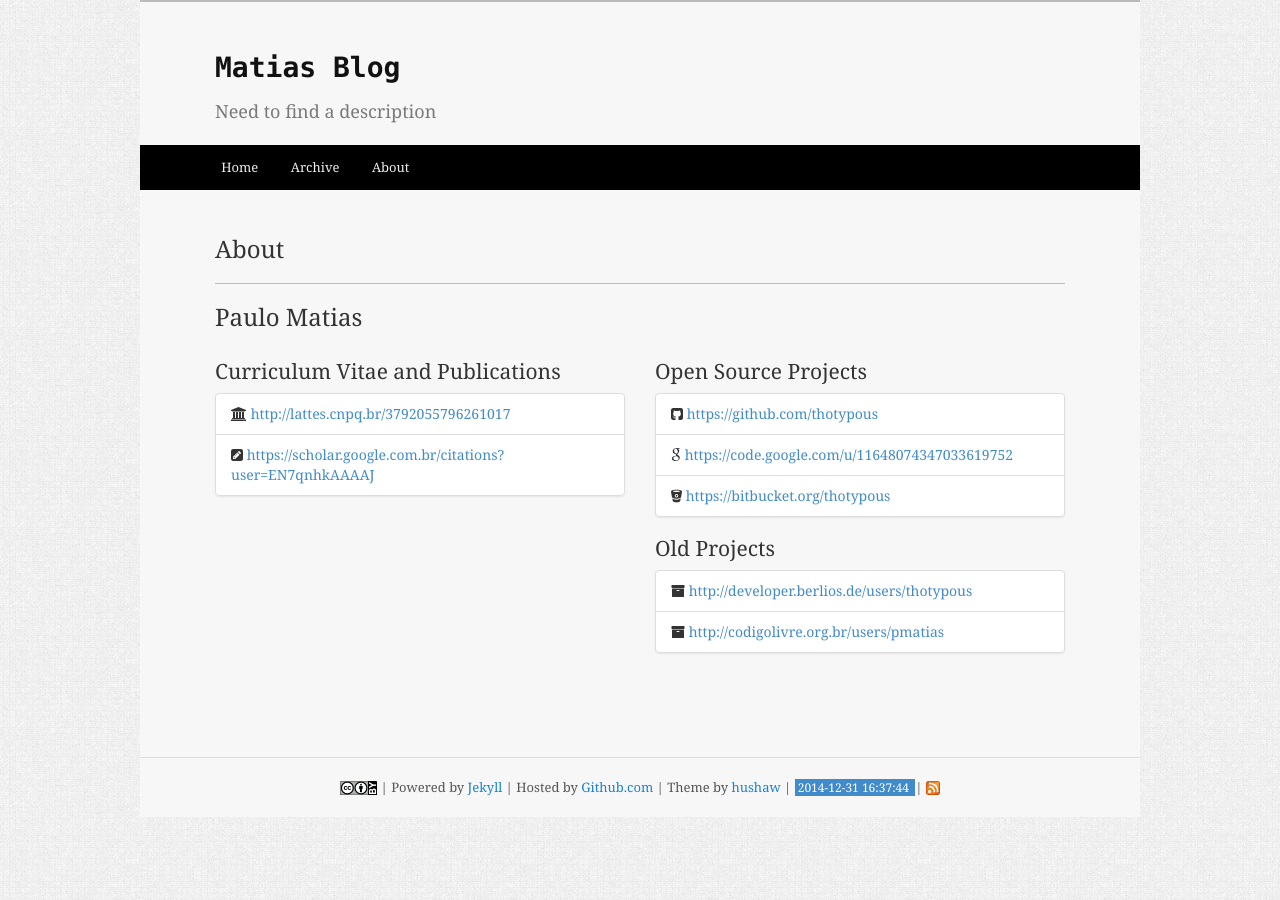
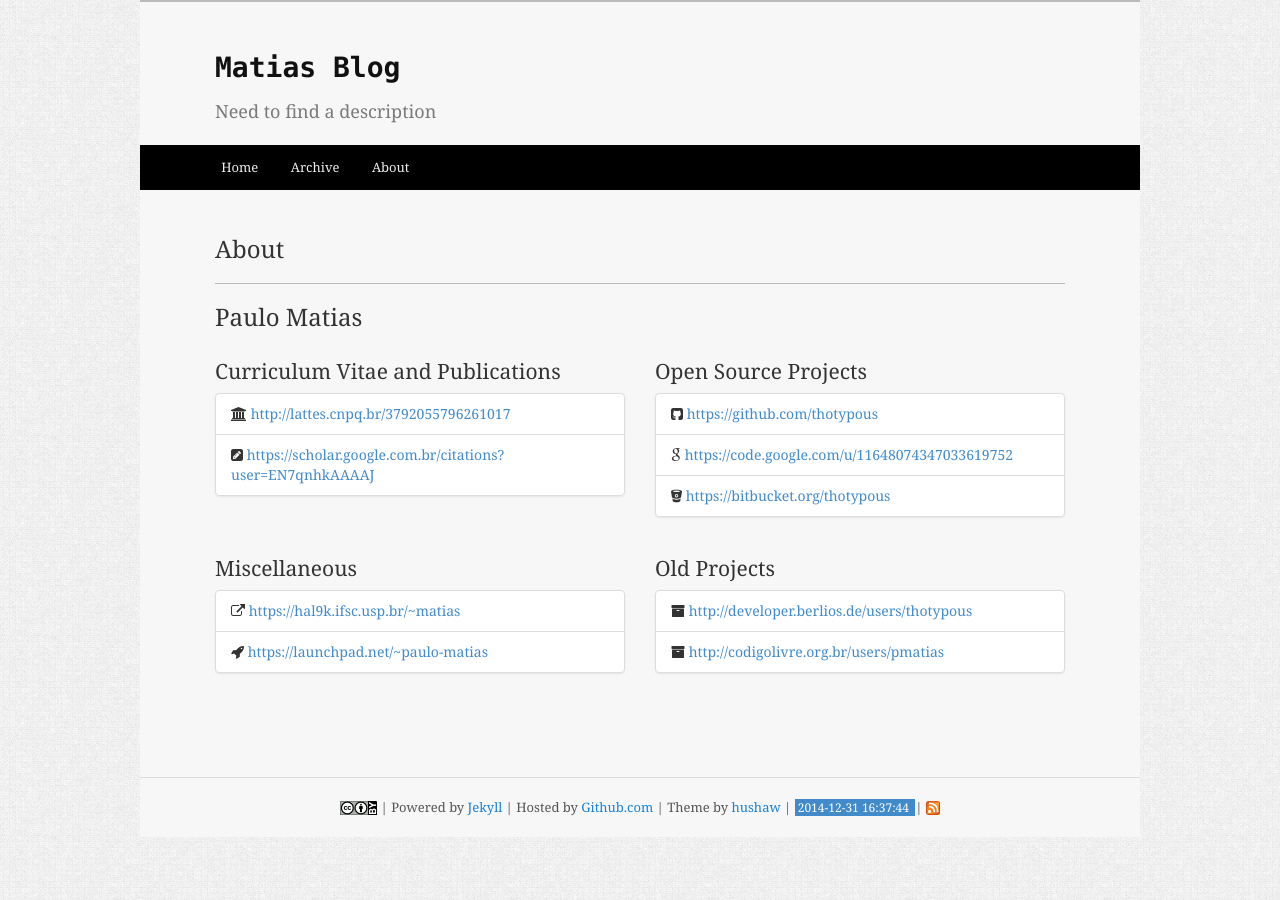
Before and after one commit to thotypous/thotypous.github.io, a Jekyll site: the page built from about.html, in a window 1280 px wide. Built offline with Jekyll 4.4.1, drawn with Linux system fonts in a browser that asks for light colours; comment, search, counter and statistics services are not loaded.

Commit message:
Add Miscellaneous section to About page

```diff
--- a/about.html
+++ b/about.html
@@ -35,6 +35,23 @@ title: About
                     <a href="https://bitbucket.org/thotypous" target="_blank">https://bitbucket.org/thotypous</a>
                 </li>
             </ul>
+        </div>
+    </div>
+    <div class="row">
+        <div class="col-md-6">
+            <h3>Miscellaneous</h3>
+            <ul class="list-group">
+                <li class="list-group-item">
+                    <i class="fa fa-external-link"></i>
+                    <a href="https://hal9k.ifsc.usp.br/~matias" target="_blank">https://hal9k.ifsc.usp.br/~matias</a>
+                </li>
+                <li class="list-group-item">
+                    <i class="fa fa-rocket"></i>
+                    <a href="https://launchpad.net/~paulo-matias" target="_blank">https://launchpad.net/~paulo-matias</a>
+                </li>
+            </ul>
+        </div>
+        <div class="col-md-6">
             <h3>Old Projects</h3>
             <ul class="list-group">
                 <li class="list-group-item">
@@ -48,7 +65,6 @@ title: About
             </ul>
         </div>
     </div>
-
 </div>
 
 {% include disqus_comments.md %}
```
Lines whose indentation alone changed are shown as unchanged.
